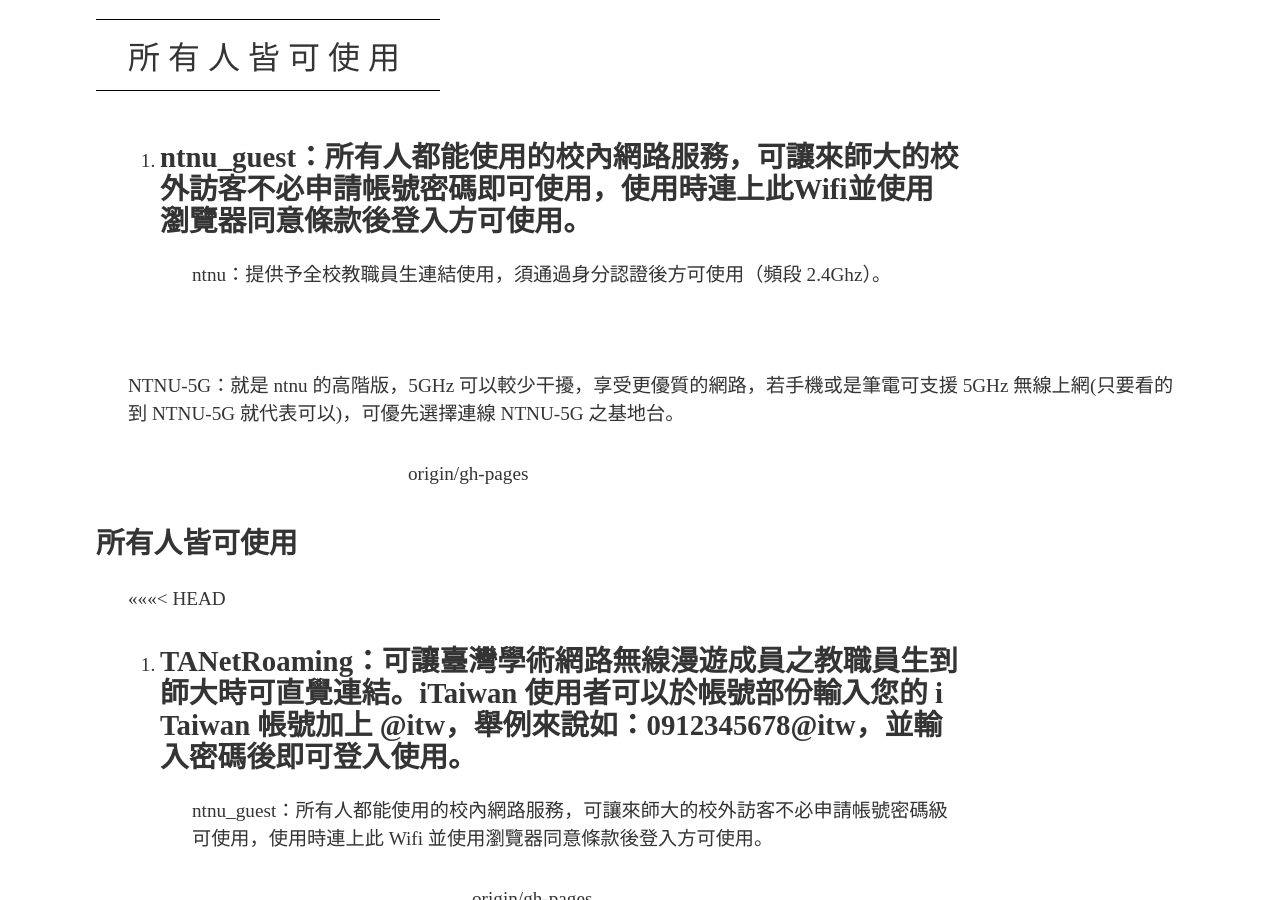
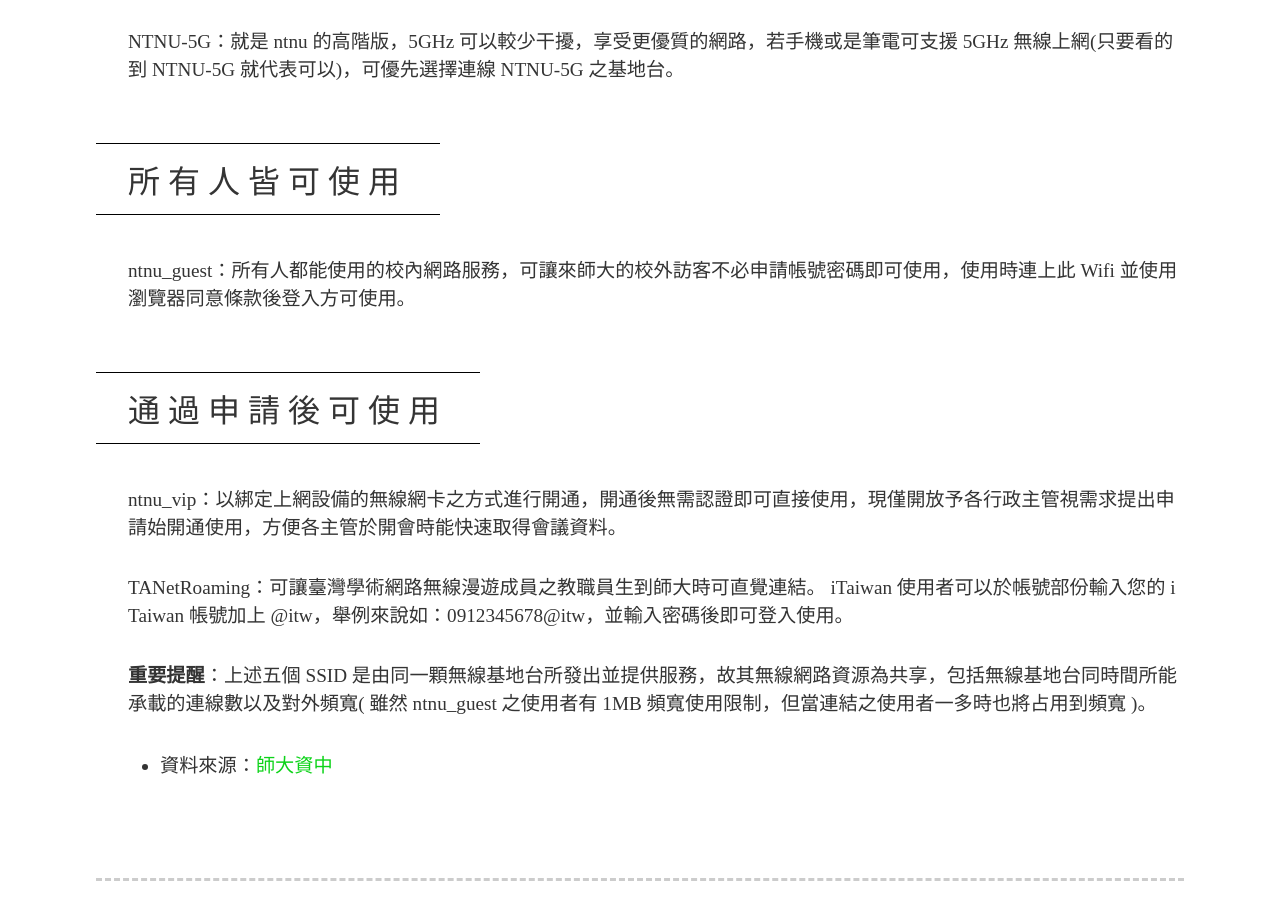
Before and after one commit to as535364/surviveNTNU, a Jekyll site: the page built from _references/wifi.md, in a window 1280 px wide and 900 px high, scrolled down 664 px. Built offline with Jekyll 4.4.1, drawn with Linux system fonts in a browser that asks for light colours; nearby versions of some CDN libraries; comment, search, counter and statistics services are not loaded; some of the changed text lies outside the part shown.

Commit message:
Fix problem about WiFi
close #35

```diff
--- a/_references/wifi.md
+++ b/_references/wifi.md
@@ -1,38 +1,28 @@
 ---
-layout:  page
-title:   師大 Wifi 連線
-fa:      fa-wifi
+layout:		page
+title:		師大 Wifi 連線
+icon:		wirelessinternet11.svg
 ---
 
-師大所提供之 Wifi 名稱一覽表：
+# 師大所提供之 Wifi 名稱一覽表：
 
-# 學生、教職員可使用
+## 學生、教職員可使用
 
-<<<<<<< HEAD
- 2. NTNU-5G：就是ntnu的高階版，5GHz可以較少干擾，享受更優質的網路，若手機或是筆電可支援 5GHz 無線上網(只要看的到NTNU-5G就代表可以)，可優先選擇連線 NTNU-5G 之基地台。
-
-## 所有人皆可使用
- 3. ntnu_guest：所有人都能使用的校內網路服務，可讓來師大的校外訪客不必申請帳號密碼即可使用，使用時連上此Wifi並使用瀏覽器同意條款後登入方可使用。
-=======
 ntnu：提供予全校教職員生連結使用，須通過身分認證後方可使用（頻段 2.4Ghz）。
 
 NTNU-5G：就是 ntnu 的高階版，5GHz 可以較少干擾，享受更優質的網路，若手機或是筆電可支援 5GHz 無線上網(只要看的到 NTNU-5G 就代表可以)，可優先選擇連線 NTNU-5G 之基地台。
->>>>>>> origin/gh-pages
 
-# 所有人皆可使用
+## 所有人皆可使用
 
-<<<<<<< HEAD
- 5. TANetRoaming：可讓臺灣學術網路無線漫遊成員之教職員生到師大時可直覺連結。iTaiwan 使用者可以於帳號部份輸入您的 iTaiwan 帳號加上 @itw，舉例來說如：0912345678@itw，並輸入密碼後即可登入使用。
-=======
-ntnu_guest：所有人都能使用的校內網路服務，可讓來師大的校外訪客不必申請帳號密碼級可使用，使用時連上此 Wifi 並使用瀏覽器同意條款後登入方可使用。
->>>>>>> origin/gh-pages
+ntnu_guest：所有人都能使用的校內網路服務，可讓來師大的校外訪客不必申請帳號密碼即可使用，使用時連上此 Wifi 並使用瀏覽器同意條款後登入方可使用。
 
-# 通過申請後可使用
+## 通過申請後可使用
 
 ntnu_vip：以綁定上網設備的無線網卡之方式進行開通，開通後無需認證即可直接使用，現僅開放予各行政主管視需求提出申請始開通使用，方便各主管於開會時能快速取得會議資料。
 
-TANetRoaming：可讓臺灣學術網路無線漫遊成員之教職員生到師大時可直覺連結。iTaiwan 使用者可以於帳號部份輸入您的 iTaiwan 帳號加上 @itw，舉例來說如：0912345678@itw，並輸入密碼後即可登入使用。
+TANetRoaming：可讓臺灣學術網路無線漫遊成員之教職員生到師大時可直覺連結。
+iTaiwan 使用者可以於帳號部份輸入您的 iTaiwan 帳號加上 @itw，舉例來說如：0912345678@itw，並輸入密碼後即可登入使用。
 
-**重要提醒**：上述五個 SSID 乃是由同一顆無線基地台所發出並提供服務，故其無線網路資源為共享，包括無線基地台同時間所能承載的連線數以及對外頻寬( 雖然 ntnu_guest 之使用者有 1MB 頻寬使用限制，但當連結之使用者一多時也將占用到頻寬 )。
+**重要提醒**：上述五個 SSID 是由同一顆無線基地台所發出並提供服務，故其無線網路資源為共享，包括無線基地台同時間所能承載的連線數以及對外頻寬( 雖然 ntnu_guest 之使用者有 1MB 頻寬使用限制，但當連結之使用者一多時也將占用到頻寬 )。
 
-資料來源：[師大資中](http://www.itc.ntnu.edu.tw/page1/super_pages.php?ID=page101&Sn=3)
+- 資料來源：[師大資中](http://www.itc.ntnu.edu.tw/page1/super_pages.php?ID=page101&Sn=3)
--- a/index.html
+++ b/index.html
@@ -19,11 +19,7 @@
 				{% if page.hide != true %}
 				<div>
 					<a href="{{ page.url }}">
-                        {% if page.fa %}
-                        <i class="fa {{ page.fa }}"></i>
-                        {% elsif page.icon %}
 						<img src="/images/{{ page.icon }}" alt="{{ page.alticon}} icon" width="50" height="50" />
-                        {% endif %}
                         {{ page.title }}
 					</a>
 				</div>
```
Also changed, not shown: images/wirelessinternet11.svg (added).
